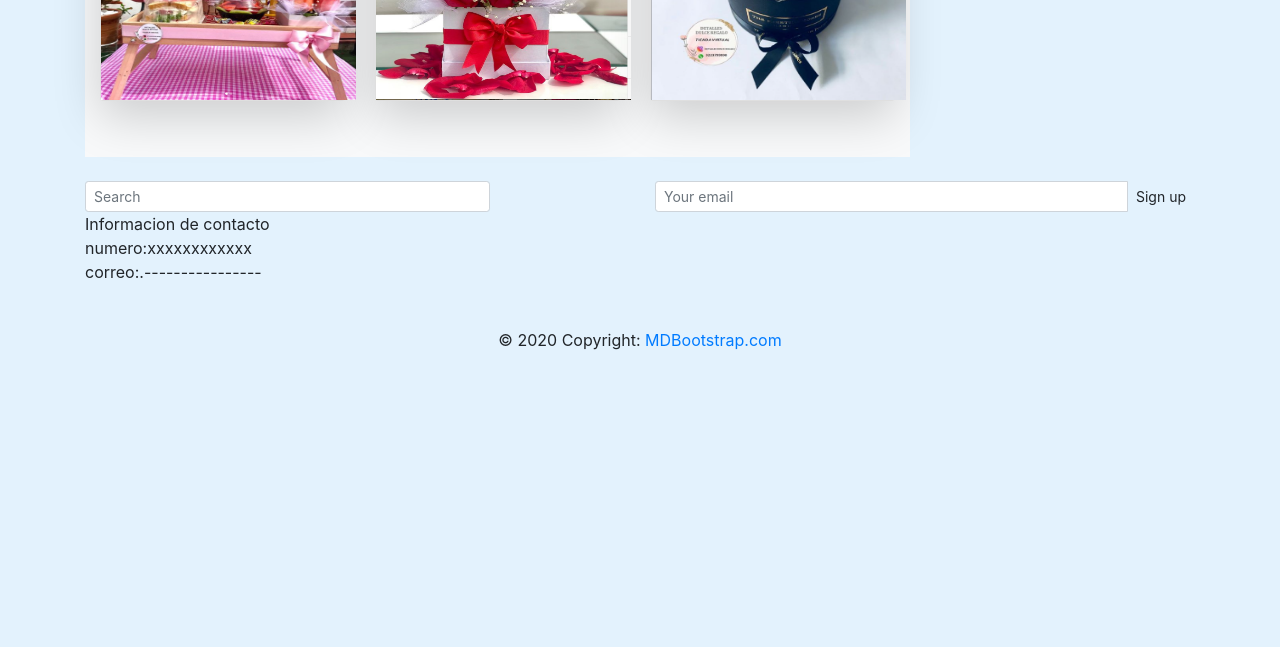
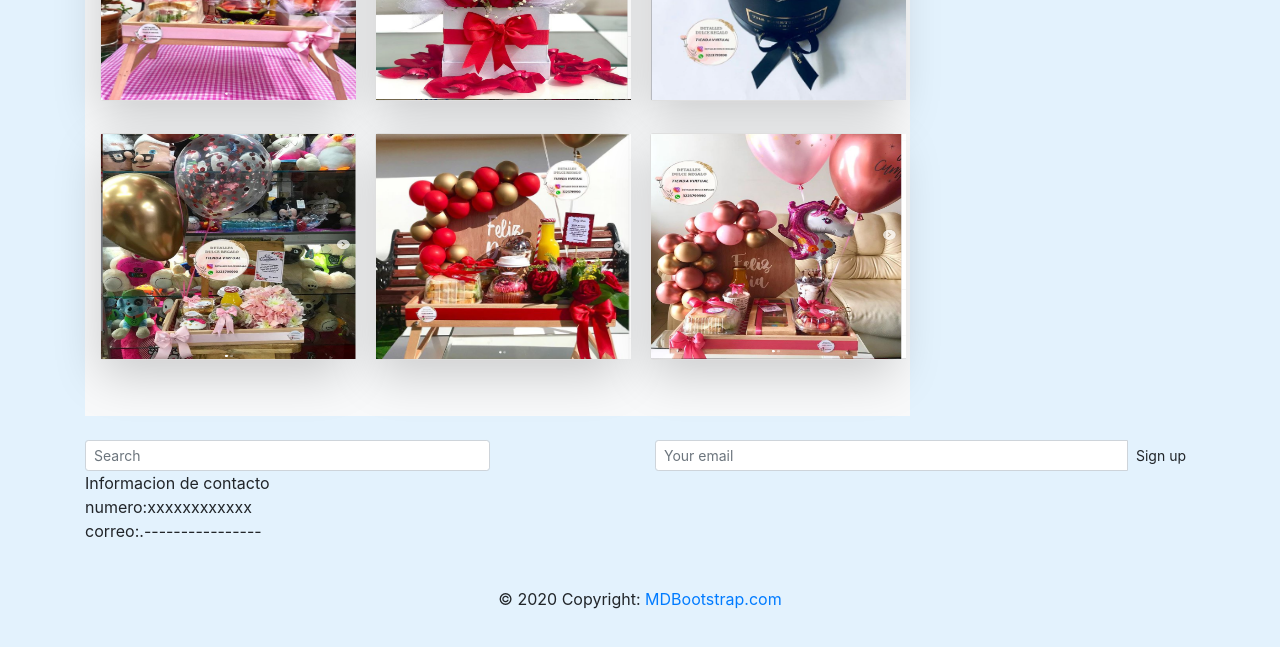
Before and after one commit to ReinaldoBeltran/proyectoweb, a plain HTML site: page web/index.html in a window 1280 px wide. Shown: the part 1160-1807 px from the top of the page. Before the commit the page ends 1576 px from the top, so only its background shows below. Drawn offline with nearby package versions, Linux system fonts and the light colour scheme; some icons are missing.

Commit message:
Album inicial y edición.

```diff
--- a/web/index.html
+++ b/web/index.html
@@ -146,6 +146,30 @@ espacio para head y header -->
 <br>
 <br>
 
+
+<div class="col-md-4"> <br>
+          <div class="card mb-2 shadow-lg">
+            <img src="img/detalles/detalle7.PNG" border="1" alt="Este es el ejemplo de un texto alternativo" width="255" height="225">
+          </div>
+        </div>
+
+           <div class="col-md-4"> <br>
+          <div class="card mb-2 shadow-lg">
+            <img src="img/detalles/detalle8.PNG" border="1" alt="Este es el ejemplo de un texto alternativo" width="255" height="225">
+          </div>
+        </div>
+
+           <div class="col-md-4"> <br>
+          <div class="card mb-2 shadow-lg">
+            <img src="img/detalles/detalle9.PNG" border="1" alt="Este es el ejemplo de un texto alternativo" width="255" height="225">
+          </div>
+        </div>
+<br>
+<br>
+
+
+
+
  </div>
   </div>
     </div>
```
